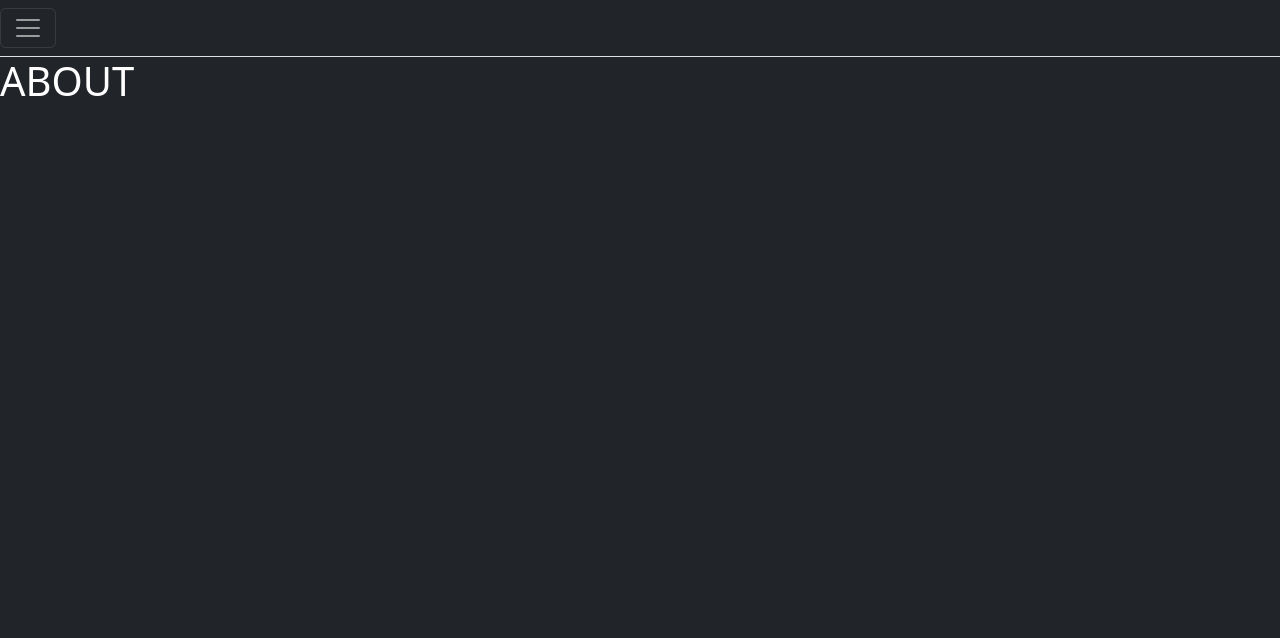
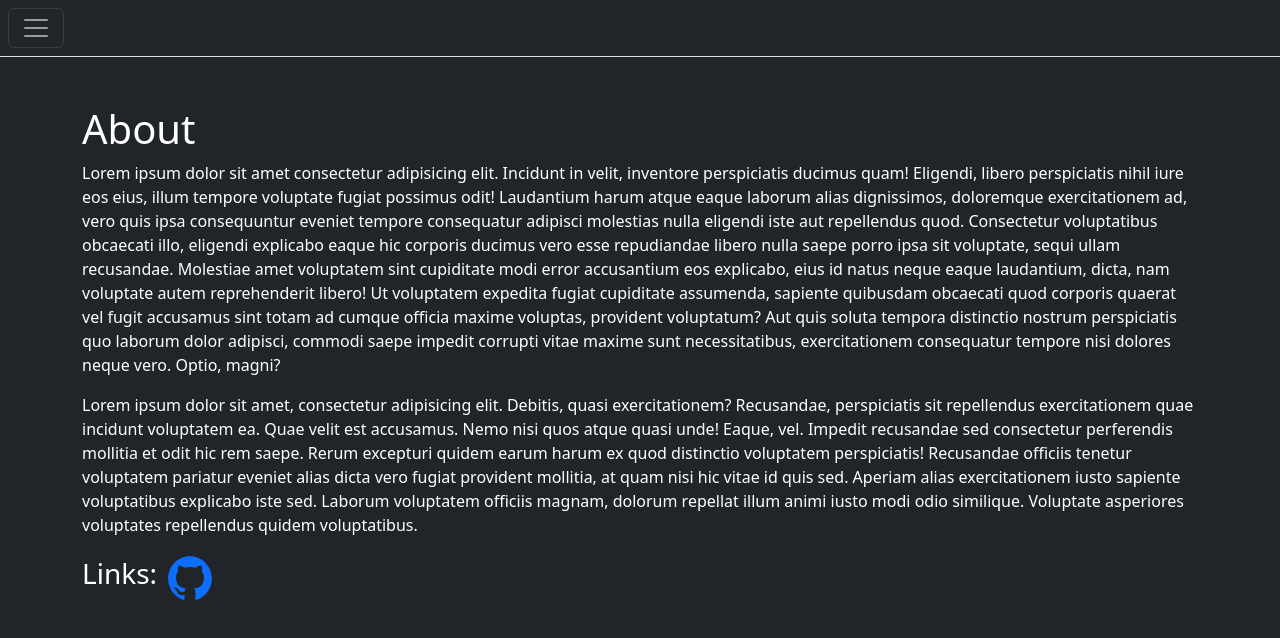
Before and after one commit to fradaaa/my-app, a React (Create React App) app: page /about in a window 1280 px wide. Shown: the top 638 px of the page. Built offline with nearby package versions, Linux system fonts and the light colour scheme.

Commit message:
Update Component Styles

```diff
--- a/src/components/Header.tsx
+++ b/src/components/Header.tsx
@@ -18,6 +18,7 @@ const Header = () => {
         variant="dark"
       >
         <Navbar.Toggle
+          className="ms-2"
           aria-controls="responsive-navbar-nav"
           onClick={handleShow}
         />
@@ -25,7 +26,7 @@ const Header = () => {
           id="responsive-navbar-nav"
           placement="start"
           bg="dark"
-          className="bg-dark text-white"
+          className="bg-dark text-white border-end"
           show={show}
           onHide={handleClose}
         >
@@ -36,17 +37,22 @@ const Header = () => {
               height={128}
               roundedCircle
             />
-            <Col className="ms-5">
-              <Offcanvas.Title>Name</Offcanvas.Title>
-              <Offcanvas.Title>Email</Offcanvas.Title>
+            <Col className="ms-4">
+              <Offcanvas.Title>Ruslan</Offcanvas.Title>
+              <Offcanvas.Title>fradasec@gmail.com</Offcanvas.Title>
             </Col>
           </Offcanvas.Header>
           <Offcanvas.Body className="border-top">
             <Nav>
-              <Nav.Link as={Link} to="/" onClick={handleClose}>
+              <Nav.Link className="fs-4" as={Link} to="/" onClick={handleClose}>
                 Posts
               </Nav.Link>
-              <Nav.Link as={Link} to="/about" onClick={handleClose}>
+              <Nav.Link
+                className="fs-4"
+                as={Link}
+                to="/about"
+                onClick={handleClose}
+              >
                 About
               </Nav.Link>
             </Nav>
--- a/src/components/PostItem.tsx
+++ b/src/components/PostItem.tsx
@@ -54,7 +54,7 @@ const PostItem = ({
           </Link>
         </Col>
       </Row>
-      <Container className="d-flex flex-column align-items-center border-top pt-2">
+      <Container className="d-flex flex-column align-items-center border-top pt-2 mt-2">
         <Button onClick={loadComments}>Comments</Button>
         {isCommentsLoading ? (
           <div className="d-flex justify-content-center align-items-center h-100 my-5">
--- a/src/routes/about.tsx
+++ b/src/routes/about.tsx
@@ -1,8 +1,52 @@
+import { Container } from "react-bootstrap";
+import { IoLogoGithub } from "react-icons/io5";
+import { Link } from "react-router-dom";
+
 const About = () => {
   return (
-    <div>
-      <h1>ABOUT</h1>
-    </div>
+    <Container className="mt-5">
+      <h1>About</h1>
+      <p>
+        Lorem ipsum dolor sit amet consectetur adipisicing elit. Incidunt in
+        velit, inventore perspiciatis ducimus quam! Eligendi, libero
+        perspiciatis nihil iure eos eius, illum tempore voluptate fugiat
+        possimus odit! Laudantium harum atque eaque laborum alias dignissimos,
+        doloremque exercitationem ad, vero quis ipsa consequuntur eveniet
+        tempore consequatur adipisci molestias nulla eligendi iste aut
+        repellendus quod. Consectetur voluptatibus obcaecati illo, eligendi
+        explicabo eaque hic corporis ducimus vero esse repudiandae libero nulla
+        saepe porro ipsa sit voluptate, sequi ullam recusandae. Molestiae amet
+        voluptatem sint cupiditate modi error accusantium eos explicabo, eius id
+        natus neque eaque laudantium, dicta, nam voluptate autem reprehenderit
+        libero! Ut voluptatem expedita fugiat cupiditate assumenda, sapiente
+        quibusdam obcaecati quod corporis quaerat vel fugit accusamus sint totam
+        ad cumque officia maxime voluptas, provident voluptatum? Aut quis soluta
+        tempora distinctio nostrum perspiciatis quo laborum dolor adipisci,
+        commodi saepe impedit corrupti vitae maxime sunt necessitatibus,
+        exercitationem consequatur tempore nisi dolores neque vero. Optio,
+        magni?
+      </p>
+      <p>
+        Lorem ipsum dolor sit amet, consectetur adipisicing elit. Debitis, quasi
+        exercitationem? Recusandae, perspiciatis sit repellendus exercitationem
+        quae incidunt voluptatem ea. Quae velit est accusamus. Nemo nisi quos
+        atque quasi unde! Eaque, vel. Impedit recusandae sed consectetur
+        perferendis mollitia et odit hic rem saepe. Rerum excepturi quidem earum
+        harum ex quod distinctio voluptatem perspiciatis! Recusandae officiis
+        tenetur voluptatem pariatur eveniet alias dicta vero fugiat provident
+        mollitia, at quam nisi hic vitae id quis sed. Aperiam alias
+        exercitationem iusto sapiente voluptatibus explicabo iste sed. Laborum
+        voluptatem officiis magnam, dolorum repellat illum animi iusto modi odio
+        similique. Voluptate asperiores voluptates repellendus quidem
+        voluptatibus.
+      </p>
+      <Container className="d-flex align-items-center p-0">
+        <h2 className="fs-3 me-2">Links:</h2>
+        <Link target="_blank" to="https://github.com/fradaaa">
+          <IoLogoGithub style={{ width: "50px", height: "50px" }} />
+        </Link>
+      </Container>
+    </Container>
   );
 };
 
```
